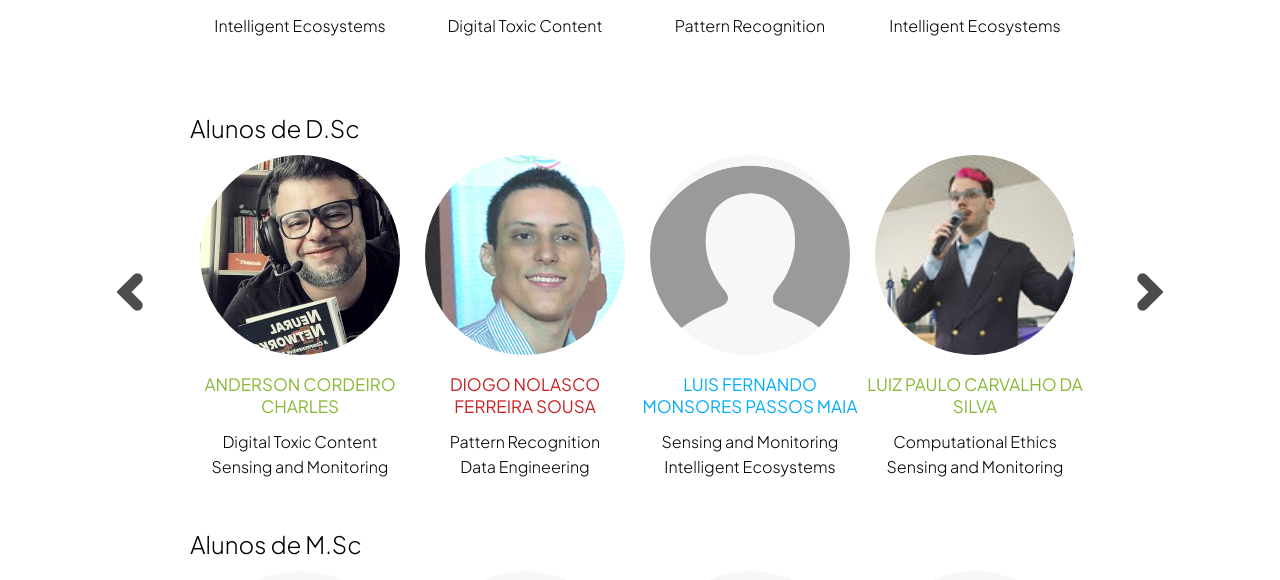
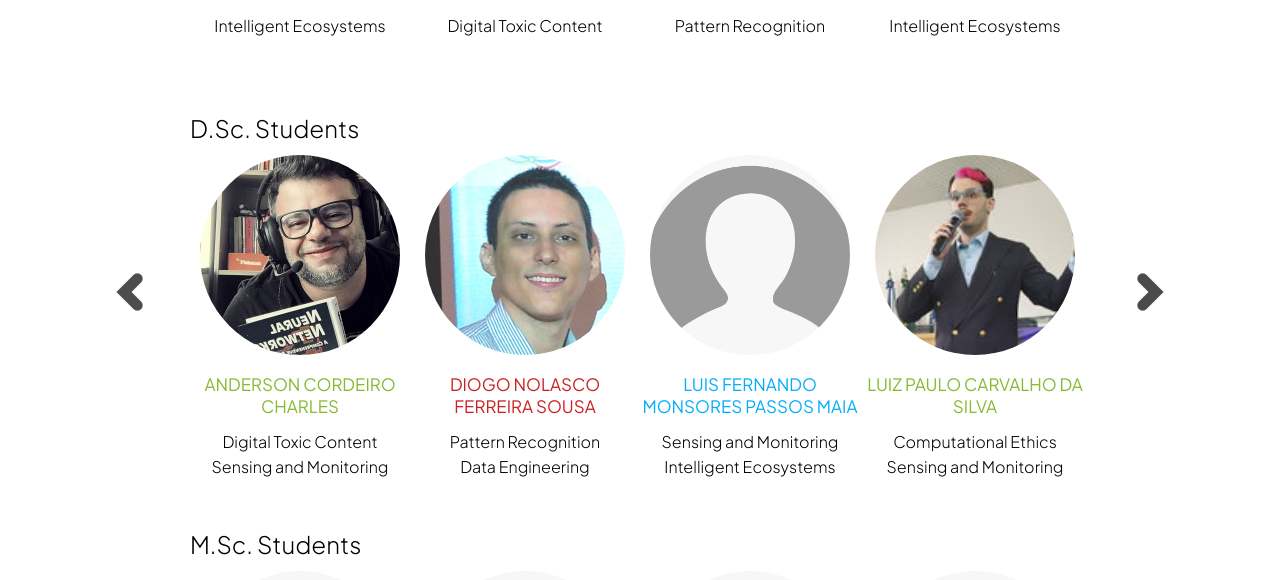
Before and after one commit to patrickpaiva/labcores-next-web, a Next.js app: page /our-team in a window 1280 px wide. Shown: the part 1170-1750 px from the top of the page. Built offline with nearby package versions, Linux system fonts and the light colour scheme.

Commit message:
att dicionario do time

```diff
--- a/src/assets/en.js
+++ b/src/assets/en.js
@@ -87,5 +87,9 @@ export default {
 
   DESCRIPTION: 'Description',
   PROJECT_MEMBERS:'Members',
-  COLLAB: 'Collaborators'
+  COORDENATORS: 'Coordinators',
+  COLLAB: 'Collaborators',
+  DSC: 'D.Sc. Students',
+  MSC: 'M.Sc. Students',
+  BSC: 'B.Sc. Students'
 }
--- a/src/assets/pt.js
+++ b/src/assets/pt.js
@@ -87,5 +87,9 @@ export default {
 
   DESCRIPTION: 'Descrição',
   PROJECT_MEMBERS:'Integrantes',
-  COLLAB: 'Colaboradores'
+  COORDENATORS: 'Coordenadoores',
+  COLLAB: 'Colaboradores',
+  DSC: 'Alunos de D.Sc.',
+  MSC: 'Alunos de M.Sc.',
+  BSC: 'Alunos de B.Sc.'
 }
--- a/src/pages/our-team.tsx
+++ b/src/pages/our-team.tsx
@@ -71,7 +71,7 @@ const OurTeam: React.FC = () => {
           </TeamContainer>
 
           <TeamContainer>
-            <h3>Alunos de D.Sc</h3>
+            <h3>{translate.DSC}</h3>
             <button className="chevronLeft" onClick={(e) => handleLeftClick(e, 0)}><img src="/images/chevron-icon.png" alt="arrow left" /></button>
             <button className="chevronRight" onClick={(e) => handleRightClick(e, 0)}><img src="/images/chevron-icon.png" alt="arrow left" /></button>
             <div className="teamContent" ref={(item) => sliders.current[0] = item}>
@@ -94,7 +94,7 @@ const OurTeam: React.FC = () => {
           </TeamContainer>
 
           <TeamContainer>
-            <h3>Alunos de M.Sc</h3>
+            <h3>{translate.MSC}</h3>
             <button className="chevronLeft" onClick={(e) => handleLeftClick(e, 1)}><img src="/images/chevron-icon.png" alt="arrow left" /></button>
             <button className="chevronRight" onClick={(e) => handleRightClick(e, 1)}><img src="/images/chevron-icon.png" alt="arrow left" /></button>
             <div className="teamContent" ref={(item) => sliders.current[1] = item}>
```
